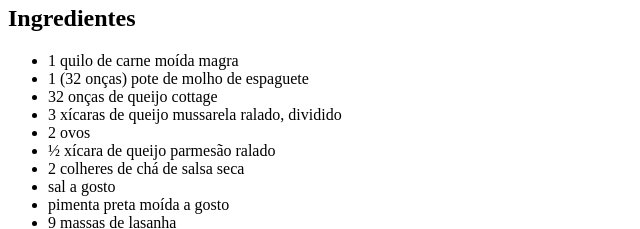
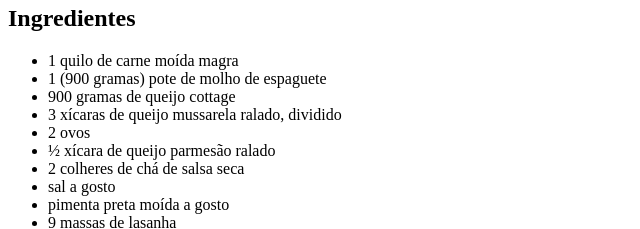
Before and after one commit to Caio3du/Odin-recipes, a plain HTML site: page recipes/lasanha.html in a window 1280 px wide. Shown: the part 433-662 px from the top of the page, 0-640 px from the left. Drawn offline with Linux system fonts and the light colour scheme.

Commit message:
Update lasanha.html

```diff
--- a/recipes/lasanha.html
+++ b/recipes/lasanha.html
@@ -18,9 +18,9 @@
     <ul>
        <li> 1 quilo de carne moída magra</li>
 
-<li>1 (32 onças) pote de molho de espaguete</li>
+<li>1 (900 gramas) pote de molho de espaguete</li>
 
-<li>32 onças de queijo cottage</li>
+<li>900 gramas de queijo cottage</li>
 
 <li>3 xícaras de queijo mussarela ralado, dividido</li>
 
```
